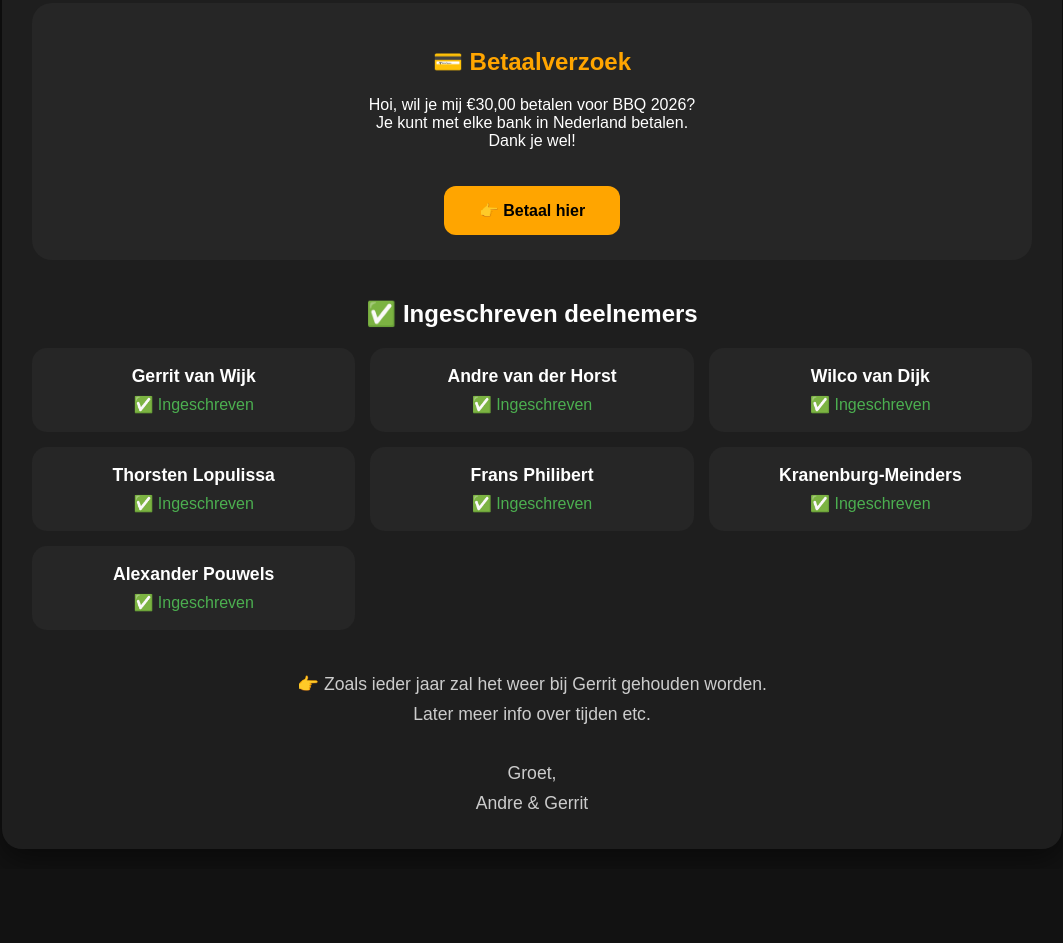
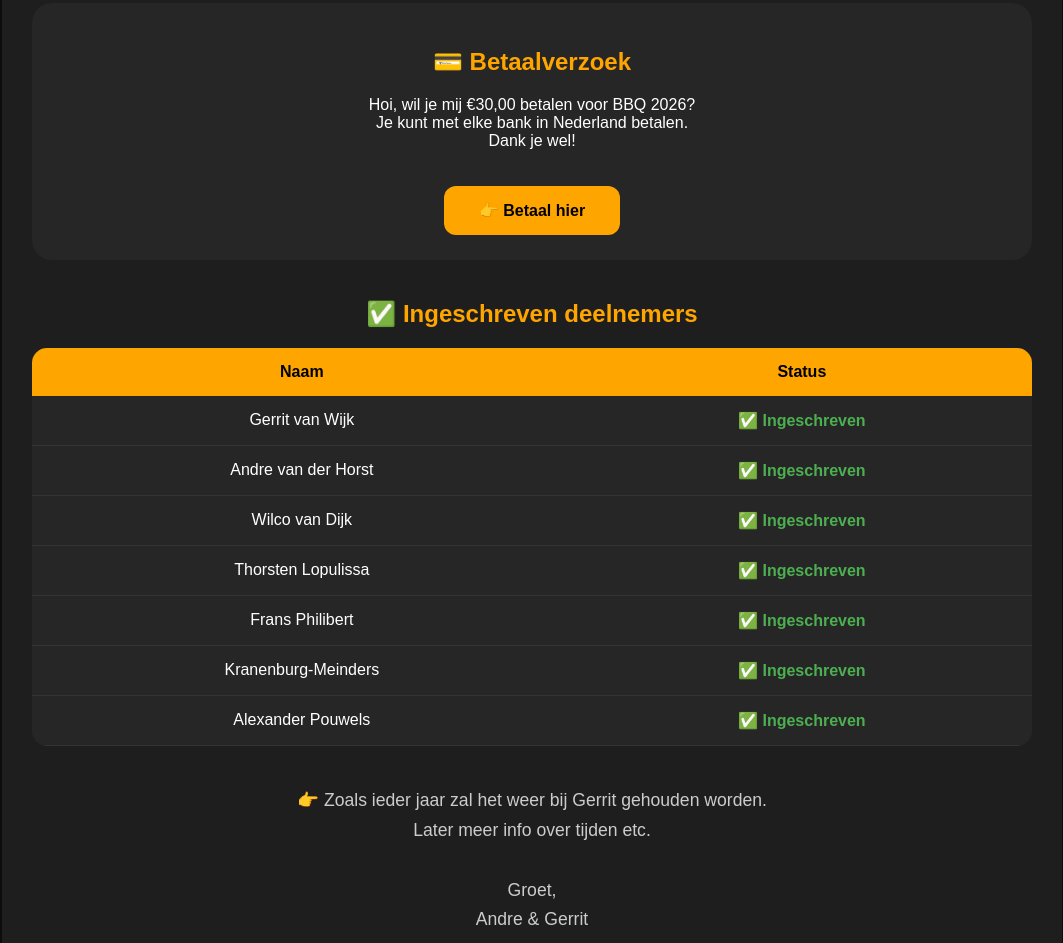
Before and after one commit to andrevanderhorst/BBQ2026, a plain HTML site: page index.html in a window 1280 px wide. Shown: the part 409-1352 px from the top of the page, without its empty margins (108-1171 px from the left). Before the commit the page ends 1278 px from the top, so only its background shows below. Drawn offline with Linux system fonts and the light colour scheme.

Commit message:
Replace participant cards with a table layout
Added a table to display registered participants and their statuses, replacing the previous participant card layout. Updated styles for the new table structure.

```diff
--- a/index.html
+++ b/index.html
@@ -48,6 +48,11 @@
             color: orange;
         }
 
+        h2 {
+            color: orange;
+            margin-bottom: 20px;
+        }
+
         .subtitle {
             font-size: 1.3rem;
             margin-bottom: 30px;
@@ -77,7 +82,6 @@
 
         .info-item:hover {
             background: #333333;
-            transform: scale(1.01);
         }
 
         .label {
@@ -89,48 +93,11 @@
             color: white;
         }
 
-        .participants {
-            margin-top: 40px;
-        }
-
-        .participants-grid {
-            display: grid;
-            grid-template-columns: repeat(auto-fit, minmax(250px, 1fr));
-            gap: 15px;
-            margin-top: 20px;
-        }
-
-        .participant-card {
-            background: #262626;
-            padding: 18px;
-            border-radius: 15px;
-            transition: 0.3s;
-        }
-
-        .participant-card:hover {
-            background: #333333;
-            transform: translateY(-3px);
-        }
-
-        .participant-name {
-            font-size: 1.1rem;
-            font-weight: bold;
-        }
-
-        .participant-status {
-            margin-top: 8px;
-            color: #4CAF50;
-        }
-
         .payment-box {
             margin-top: 40px;
             padding: 25px;
             background: #262626;
             border-radius: 20px;
-        }
-
-        .payment-box h2 {
-            color: orange;
         }
 
         .pay-button {
@@ -148,6 +115,40 @@
         .pay-button:hover {
             background: #ffb733;
             transform: scale(1.05);
+        }
+
+        .participants-box {
+            margin-top: 40px;
+        }
+
+        table {
+            width: 100%;
+            border-collapse: collapse;
+            overflow: hidden;
+            border-radius: 15px;
+            margin-top: 20px;
+        }
+
+        th {
+            background: orange;
+            color: black;
+            padding: 15px;
+            font-size: 1rem;
+        }
+
+        td {
+            background: #262626;
+            padding: 15px;
+            border-bottom: 1px solid #333;
+        }
+
+        tr:hover td {
+            background: #333333;
+        }
+
+        .status {
+            color: #4CAF50;
+            font-weight: bold;
         }
 
         .footer-text {
@@ -176,6 +177,11 @@
                 flex-direction: column;
                 gap: 10px;
                 text-align: center;
+            }
+
+            th, td {
+                padding: 10px;
+                font-size: 0.9rem;
             }
 
             .pay-button {
@@ -241,48 +247,59 @@
 
             </div>
 
-            <div class="participants">
+            <div class="participants-box">
 
                 <h2>✅ Ingeschreven deelnemers</h2>
 
-                <div class="participants-grid">
+                <table>
 
-                    <div class="participant-card">
-                        <div class="participant-name">Gerrit van Wijk</div>
-                        <div class="participant-status">✅ Ingeschreven</div>
-                    </div>
+                    <thead>
+                        <tr>
+                            <th>Naam</th>
+                            <th>Status</th>
+                        </tr>
+                    </thead>
 
-                    <div class="participant-card">
-                        <div class="participant-name">Andre van der Horst</div>
-                        <div class="participant-status">✅ Ingeschreven</div>
-                    </div>
+                    <tbody>
 
-                    <div class="participant-card">
-                        <div class="participant-name">Wilco van Dijk</div>
-                        <div class="participant-status">✅ Ingeschreven</div>
-                    </div>
+                        <tr>
+                            <td>Gerrit van Wijk</td>
+                            <td class="status">✅ Ingeschreven</td>
+                        </tr>
 
-                    <div class="participant-card">
-                        <div class="participant-name">Thorsten Lopulissa</div>
-                        <div class="participant-status">✅ Ingeschreven</div>
-                    </div>
+                        <tr>
+                            <td>Andre van der Horst</td>
+                            <td class="status">✅ Ingeschreven</td>
+                        </tr>
 
-                    <div class="participant-card">
-                        <div class="participant-name">Frans Philibert</div>
-                        <div class="participant-status">✅ Ingeschreven</div>
-                    </div>
+                        <tr>
+                            <td>Wilco van Dijk</td>
+                            <td class="status">✅ Ingeschreven</td>
+                        </tr>
 
-                    <div class="participant-card">
-                        <div class="participant-name">Kranenburg-Meinders</div>
-                        <div class="participant-status">✅ Ingeschreven</div>
-                    </div>
+                        <tr>
+                            <td>Thorsten Lopulissa</td>
+                            <td class="status">✅ Ingeschreven</td>
+                        </tr>
 
-                    <div class="participant-card">
-                        <div class="participant-name">Alexander Pouwels</div>
-                        <div class="participant-status">✅ Ingeschreven</div>
-                    </div>
+                        <tr>
+                            <td>Frans Philibert</td>
+                            <td class="status">✅ Ingeschreven</td>
+                        </tr>
 
-                </div>
+                        <tr>
+                            <td>Kranenburg-Meinders</td>
+                            <td class="status">✅ Ingeschreven</td>
+                        </tr>
+
+                        <tr>
+                            <td>Alexander Pouwels</td>
+                            <td class="status">✅ Ingeschreven</td>
+                        </tr>
+
+                    </tbody>
+
+                </table>
 
             </div>
 
```
